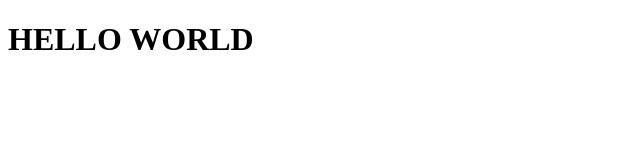
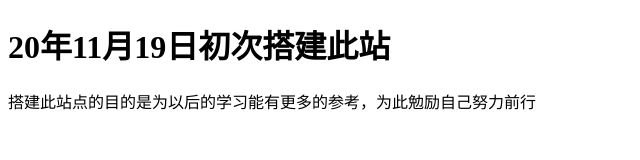
Before and after one commit to Quli19990316/Quli19990316.github.io, a plain HTML site: page index.html in a window 1280 px wide. Shown: the whole page, without its empty margins (0-640 px from the left). Drawn offline with Linux system fonts and the light colour scheme.

Commit message:
Update index.html

```diff
--- a/index.html
+++ b/index.html
@@ -12,7 +12,9 @@
 
 <body>
 
-<h1>HELLO WORLD</h1>
+<h1>20年11月19日初次搭建此站</h1>
+<p>搭建此站点的目的是为以后的学习能有更多的参考，为此勉励自己努力前行</p>
+
 </body>
 
 
```
